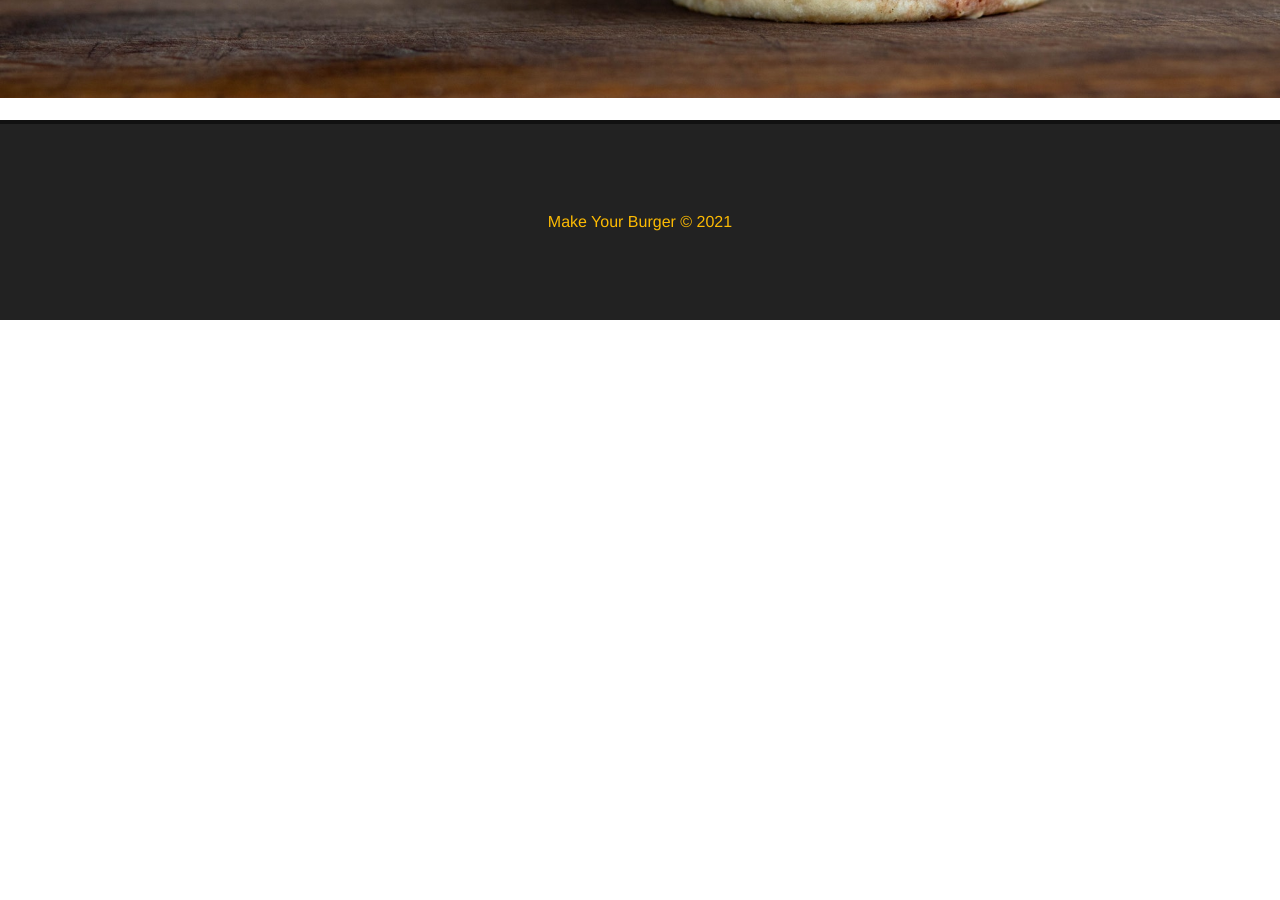
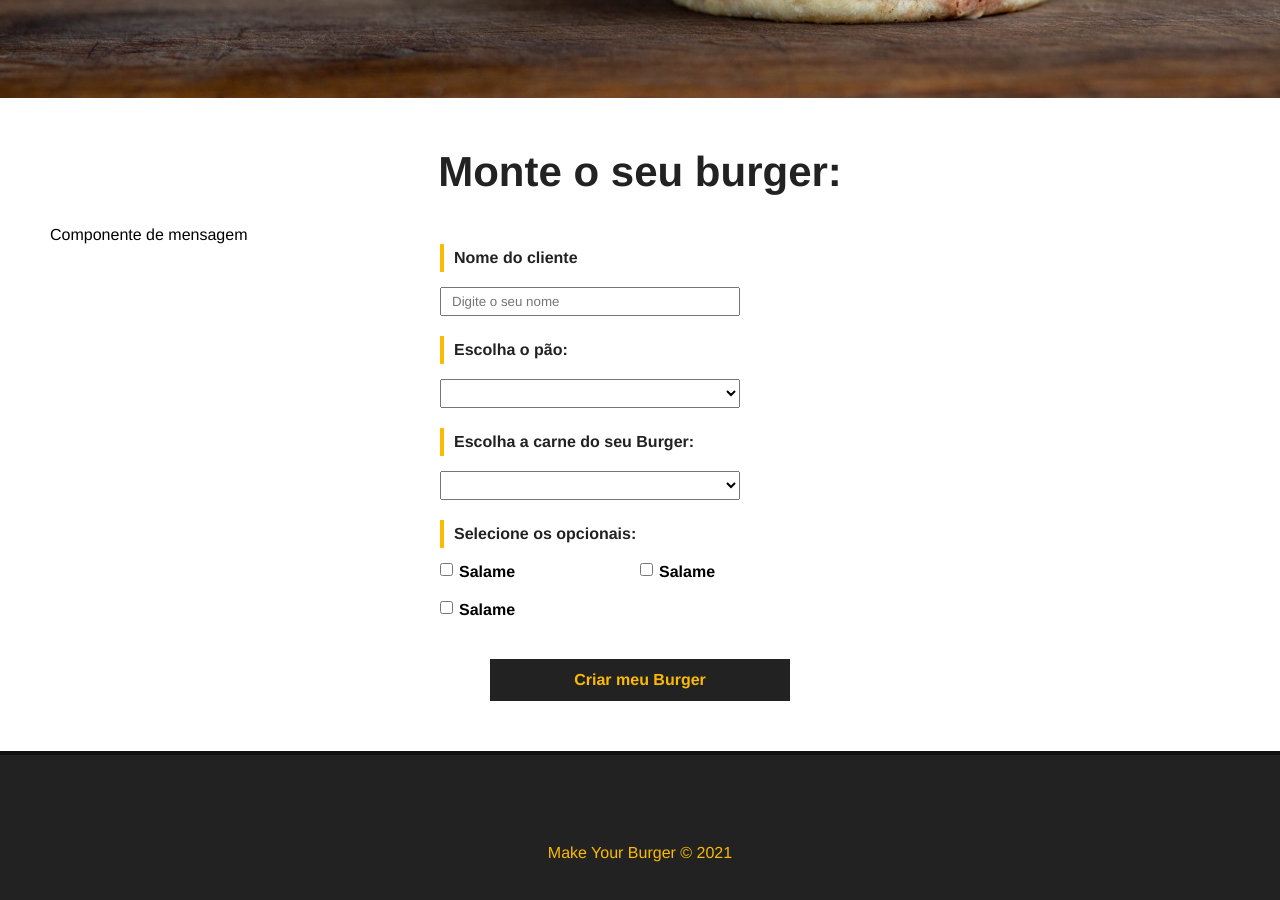
Before and after one commit to joaoguilac/learning-vue, a Vue app in the folder make_your_burger/: page / in a window 1280 px wide. Shown: the part 480-1380 px from the top of the page. Before the commit the page ends 928 px from the top, so only its background shows below. Built offline with nearby package versions, Linux system fonts and the light colour scheme.

Commit message:
Aula 24 finalizada

```diff
--- /dev/null
+++ b/make_your_burger/src/components/BurgerForm.vue
@@ -0,0 +1,120 @@
+<template>
+  <div>
+    <p>Componente de mensagem</p>
+    <div>
+      <form id="burger-form">
+        <div class="input-container">
+          <label for="nome">Nome do cliente</label>
+          <input type="text" id="nome" name="nome" v-model="nome" placeholder="Digite o seu nome">
+        </div>
+        <div class="input-container">
+          <label for="pao">Escolha o pão:</label>
+          <select name="pao" id="pao" v-model="pao">
+            <option value="">Selecione o seu pão</option>
+            <option value="integral">Integral</option>
+          </select>
+        </div>
+        <div class="input-container">
+          <label for="carne">Escolha a carne do seu Burger:</label>
+          <select name="carne" id="carne" v-model="carne">
+            <option value="">Selecione o tipo de carne</option>
+            <option value="maminha">Maminha</option>
+          </select>
+        </div>
+        <div id="opcionais-container" class="input-container">
+          <label id="opcionais-title" for="opcionais">Selecione os opcionais:</label>
+          <div class="checkbox-container">
+            <input type="checkbox" name="opcionais" v-model="opcionais" value="salame">
+            <span>Salame</span>
+          </div>
+          <div class="checkbox-container">
+            <input type="checkbox" name="opcionais" v-model="opcionais" value="salame">
+            <span>Salame</span>
+          </div>
+          <div class="checkbox-container">
+            <input type="checkbox" name="opcionais" v-model="opcionais" value="salame">
+            <span>Salame</span>
+          </div>
+        </div>
+        <div class="input-container">
+          <input type="submit" class="submit-btn" value="Criar meu Burger">
+        </div>
+      </form>
+    </div>
+  </div>
+</template>
+
+<script>
+export default {
+  name: "BurgerForm"
+}
+</script>
+
+<style scoped>
+  #burger-form {
+    max-width: 400px;
+    margin: 0 auto;
+  }
+
+  .input-container {
+    display: flex;
+    flex-direction: column;
+    margin-bottom: 20px;
+  }
+
+  label {
+    font-weight: bold;
+    margin-bottom: 15px;
+    color: #222;
+    padding: 5px 10px;
+    border-left: 4px solid #FCBA03;
+  }
+
+  input, select {
+    padding: 5px 10px;
+    width: 300px;
+  }
+
+  #opcionais-container {
+    flex-direction: row;
+    flex-wrap: wrap;
+  }
+
+  #opcionais-title {
+    width: 100%;
+  }
+
+  .checkbox-container {
+    display: flex;
+    align-items: flex-start;
+    width: 50%;
+    margin-bottom: 20px;
+  }
+
+  .checkbox-container span,
+  .checkbox-container input {
+    width: auto;
+  }
+
+  .checkbox-container span {
+    margin-left: 6px;
+    font-weight: bold;
+  }
+
+  .submit-btn {
+    background-color: #222;
+    color: #FCBA03;
+    font-weight: bold;
+    border: 2px solid #222;
+    padding: 10px;
+    font-size: 16px;
+    margin: 0 auto;
+    cursor: pointer;
+    transition: .5s;
+  }
+
+  .submit-btn:hover {
+    background-color: transparent;
+    color: #222;
+  }
+</style>
--- a/make_your_burger/src/components/Footer.vue
+++ b/make_your_burger/src/components/Footer.vue
@@ -19,8 +19,6 @@
     display: flex;
     align-items: center;
     justify-content: center;
-    position: absolute;
-    bottom: 0;
     width: 100%;
   }
 </style>
--- a/make_your_burger/src/views/HomeView.vue
+++ b/make_your_burger/src/views/HomeView.vue
@@ -2,17 +2,19 @@
   <Banner />
   <div class="main-container">
     <h1>Monte o seu burger:</h1>
-    <p>formulário</p>
+    <BurgerForm />
   </div>
 </template>
 
 <script>
 import Banner from "../components/Banner.vue"
+import BurgerForm from "../components/BurgerForm.vue"
 
 export default {
   name: "Home",
   components: {
-    Banner
+    Banner,
+    BurgerForm
   }
 }
 </script>
```
